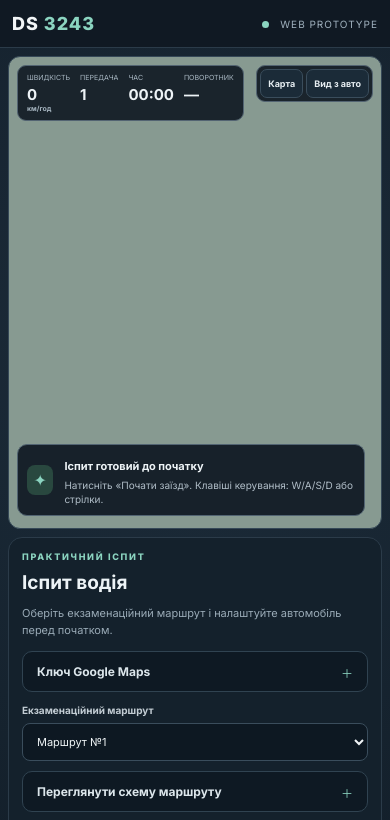
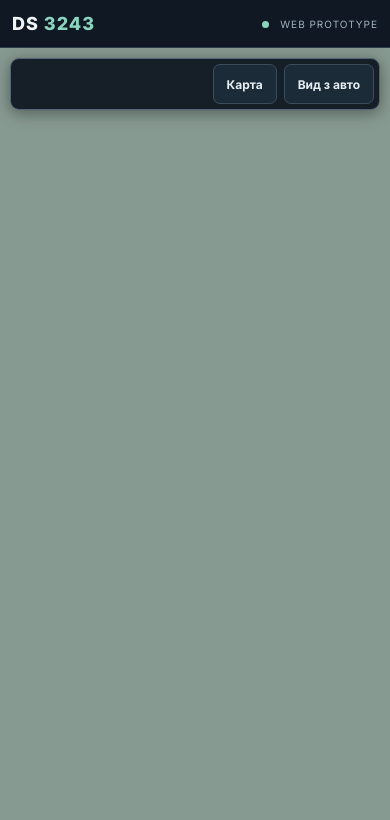
Before and after one commit to gabordav04/driving-simulator-3243, a plain HTML site: page index.html in a window 390 px wide. Shown: the top 820 px of the page. Drawn offline with Linux system fonts and the light colour scheme.

Commit message:
Make map and driver views full-screen without simulator overlays

```diff
--- a/styles.css
+++ b/styles.css
@@ -89,3 +89,20 @@
 .update-hint{position:sticky;top:0;z-index:1001;display:flex;align-items:center;justify-content:center;gap:12px;padding:9px 14px;background:#153d35;color:#f0fff9;border-bottom:1px solid #8bd4c0;font-size:12px;line-height:1.4}
 .update-hint[hidden]{display:none}
 .update-hint button{background:#8bd4c0;color:#10221e;border:0;padding:8px 13px;font-size:11px}
+
+
+/* Map-only interface: hide simulator controls and give the map the full workspace. */
+.setup{display:none!important}
+.shell{display:block;padding:0;min-height:calc(100vh - 66px)}
+.sim{height:calc(100vh - 66px);min-height:0;width:100%;border:0;border-radius:0}
+.simtoolbar{z-index:1000;top:14px;right:14px;gap:8px;padding:6px;background:#101923f2;box-shadow:0 3px 16px #0006}
+.simtoolbar button{font-size:13px;padding:11px 16px;min-height:42px}
+.sim.map-active .hud,.sim.map-active .coach,.sim.map-active .controls,.sim.map-active .touch,
+.sim.view-clean .hud,.sim.view-clean .coach,.sim.view-clean .controls,.sim.view-clean .touch{display:none!important}
+#googleMap,#driverView{z-index:1}
+@media(max-width:700px){
+ .shell{display:block;padding:0;min-height:calc(100dvh - 48px)}
+ .sim{height:calc(100dvh - 48px);min-height:0;max-height:none;border-radius:0}
+ .simtoolbar{top:10px;right:10px;left:10px;justify-content:flex-end;gap:7px;padding:5px}
+ .simtoolbar button{font-size:12px;padding:10px 13px;min-height:40px}
+}
```
